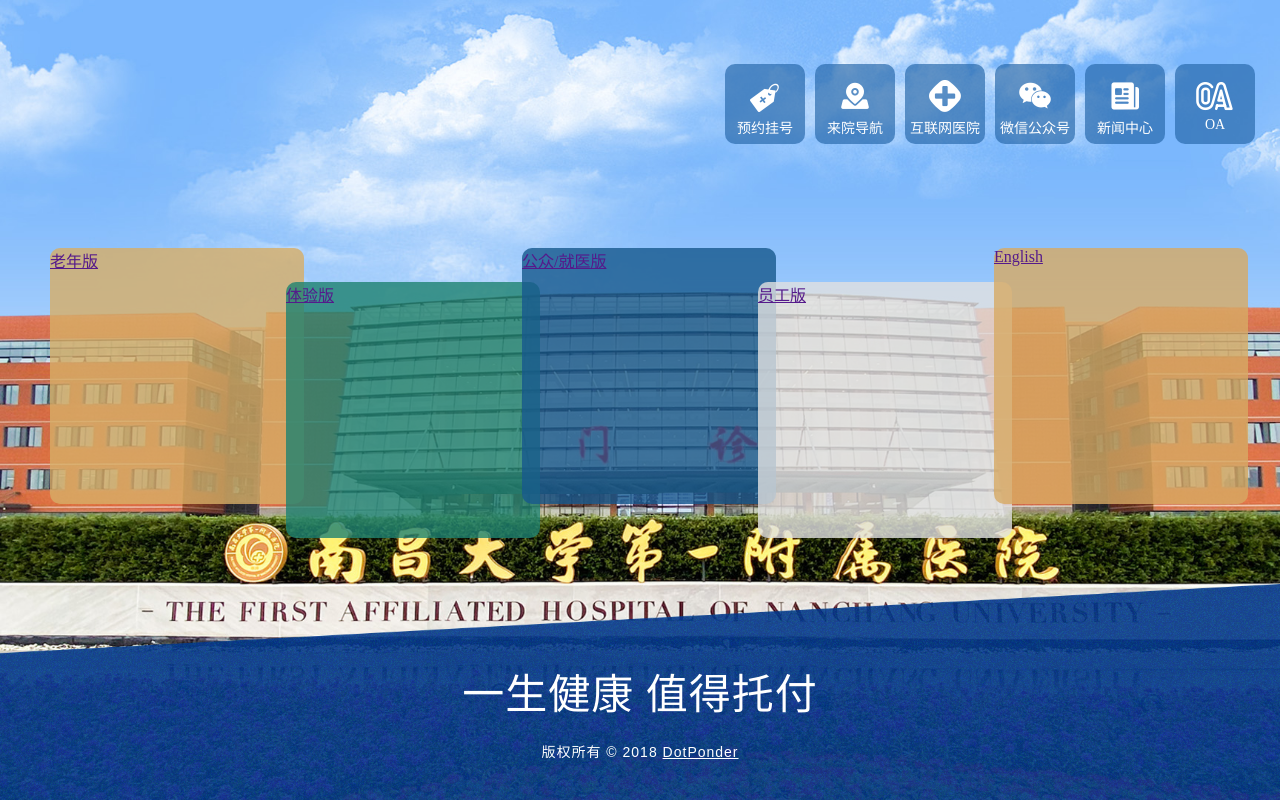
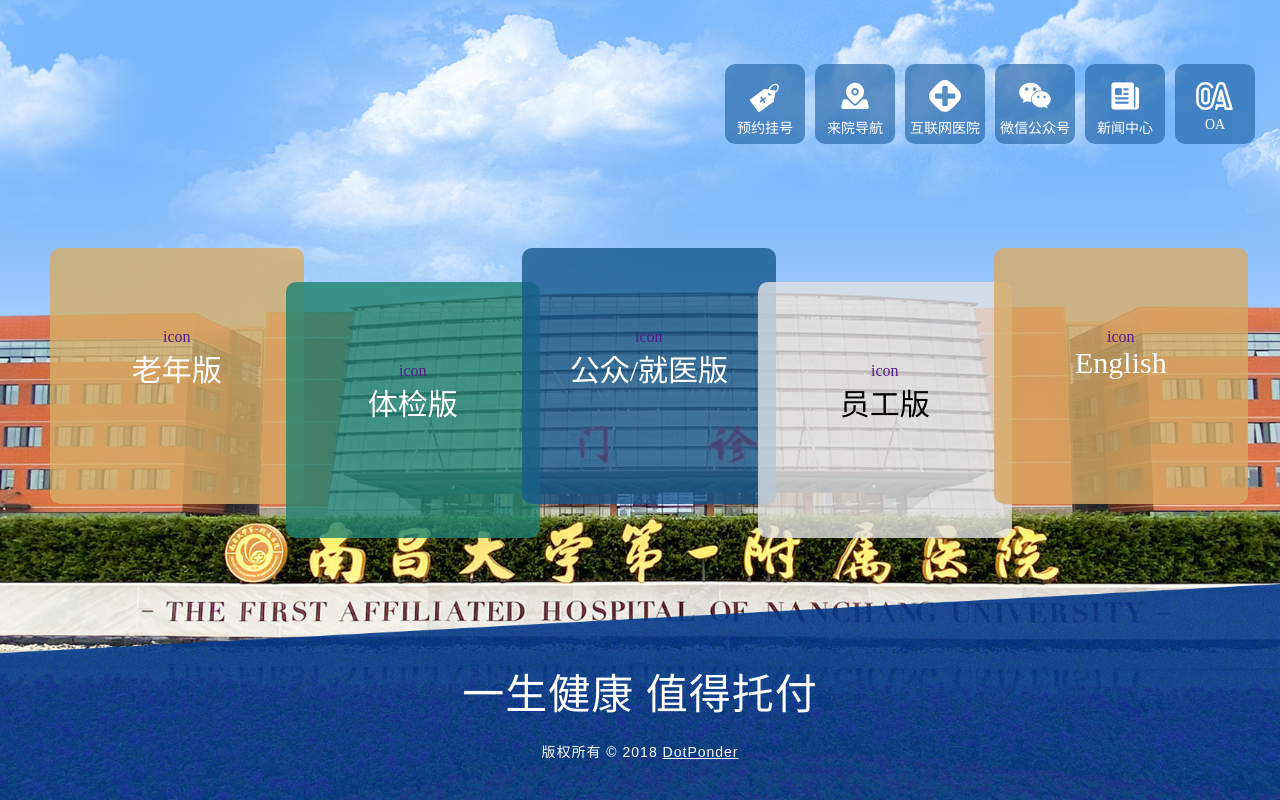
Before and after one commit to arnold117/BME-Internship, a plain HTML site: page week1-Seecen/fancyWeb/index.html in a window 1280 px wide. Drawn offline with Linux system fonts and the light colour scheme; a web font is replaced by a local one.

Commit message:
完成列表字体

```diff
--- a/week1-Seecen/fancyWeb/css/style.css
+++ b/week1-Seecen/fancyWeb/css/style.css
@@ -145,6 +145,11 @@ html,body{
     border-radius: 10px;
     /* 0.2s 动画过渡 */
     transition: all 0.2s;
+    /* 去除下划线 */
+    text-decoration: none;
+    text-align: center;
+    padding-top: 10vh;
+    box-sizing: border-box;
 }
 
 .panel:hover {
@@ -180,6 +185,16 @@ html,body{
     background-color: rgba(215, 170, 100, 0.8);
 }
 
+.zt5 {
+    font-size: 30px;
+    color: white;
+}
+
+.zt6 {
+    font-size: 30px;
+    color: black;
+}
+
 #footer {
     position: absolute;
     bottom: 0px;
--- a/week1-Seecen/fancyWeb/index.html
+++ b/week1-Seecen/fancyWeb/index.html
@@ -45,11 +45,46 @@
 
     <div id="list">
       <ul id="list-items">
-        <li><a href="" id="old" class="panel">老年版</a></li>
-        <li><a href="" id="test" class="panel">体验版</a></li>
-        <li><a href="" id="pub" class="panel">公众/就医版</a></li>
-        <li><a href="" id="emp" class="panel">员工版</a></li>
-        <li><a href="" id="eng" class="panel">English</a></li>
+        <li><a href="" id="old" class="panel">
+          <div>
+            icon
+          </div>
+          <div class="zt5">
+            老年版
+          </div>
+        </a></li>
+        <li><a href="" id="test" class="panel">
+          <div>
+            icon
+          </div>
+          <div class="zt5">
+            体检版
+          </div>
+        </a></li>
+        <li><a href="" id="pub" class="panel">
+          <div>
+            icon
+          </div>
+          <div class="zt5">
+            公众/就医版
+          </div>
+        </a></li>
+        <li><a href="" id="emp" class="panel">
+          <div>
+            icon
+          </div>
+          <div class="zt6">
+            员工版
+          </div>
+        </a></li>
+        <li><a href="" id="eng" class="panel">
+          <div>
+            icon
+          </div>
+          <div class="zt5">
+            English
+          </div>
+        </a></li>
       </ul>
     </div>
 
```
